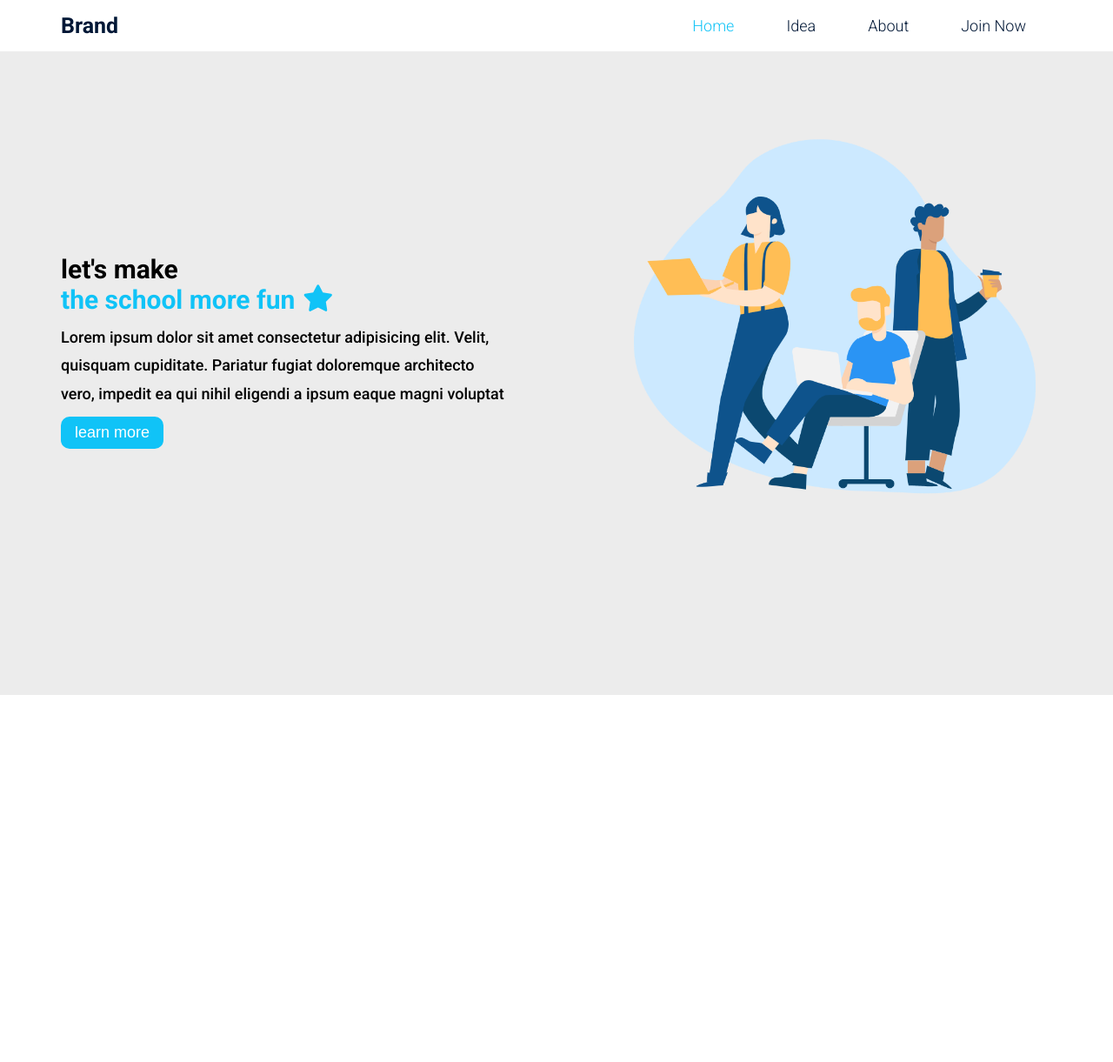
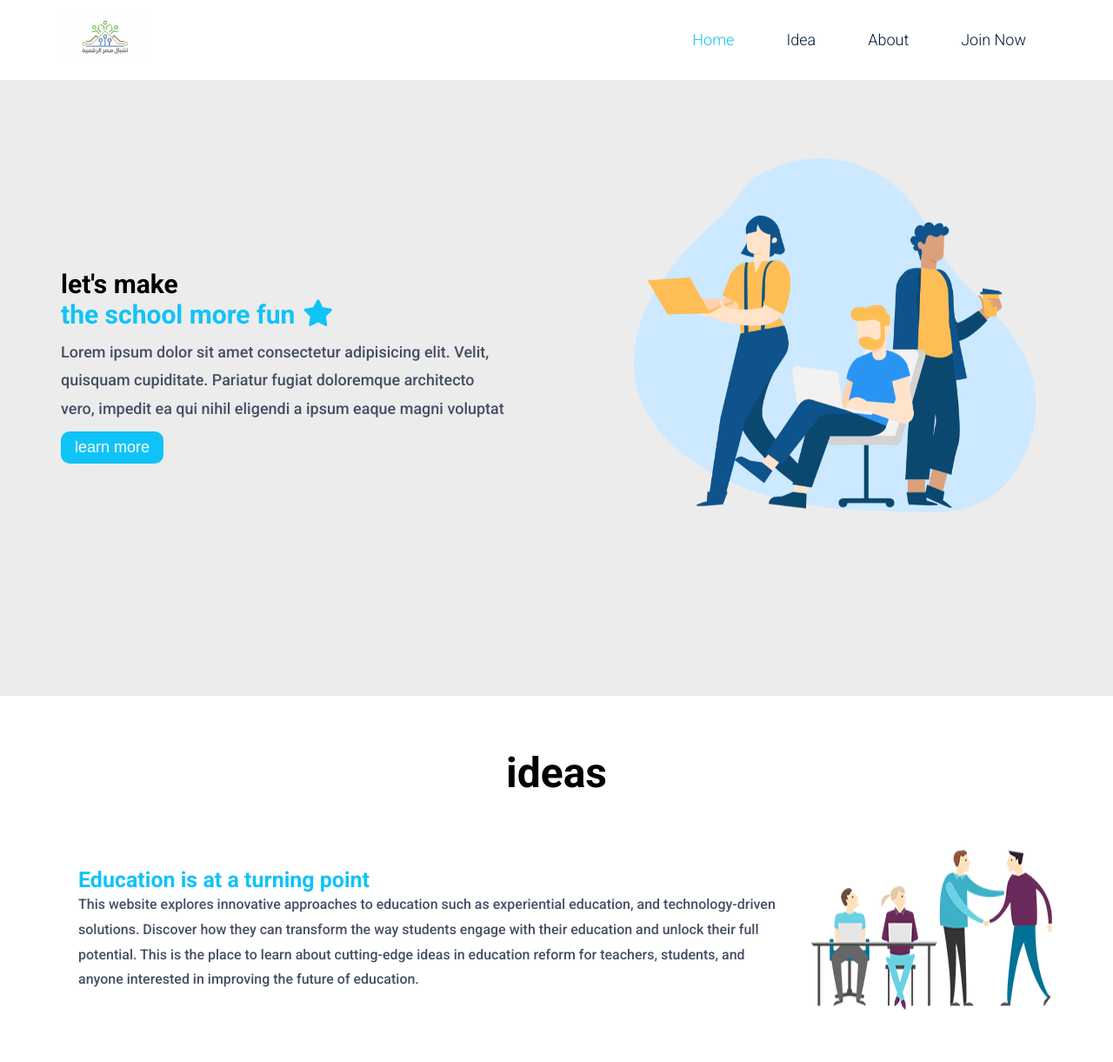
Before and after one commit to mohamedhyssm/school-website, a plain HTML site: page index.html in a window 1280 px wide. Shown: the whole page at 87% size. Before the commit the page ends 800 px from the top, so only its background shows below. Drawn offline with Linux system fonts and the light colour scheme.

Commit message:
Animations Created

```diff
--- /dev/null
+++ b/CSS/src/helpers/_animations.scss
@@ -0,0 +1,45 @@
+@keyframes up-and-down {
+
+  0%,
+  100% {
+    transform: translateY(0);
+  }
+
+  50% {
+    transform: translateY(-50px);
+  }
+}
+
+@keyframes left-to-right {
+  0% {
+    transform: translateX(-100px);
+  }
+
+  100% {
+    transform: translateX(0);
+  }
+}
+
+@keyframes fadeInDown {
+  0% {
+    opacity: 0;
+    transform: translateY(-50px)
+  }
+
+  to {
+    opacity: 1;
+    transform: translateY(0)
+  }
+}
+
+@keyframes fadeInTop {
+  0% {
+    opacity: 0;
+    transform: translateY(50px)
+  }
+
+  to {
+    opacity: 1;
+    transform: translateY(0)
+  }
+}
--- a/CSS/src/helpers/_mixins.scss
+++ b/CSS/src/helpers/_mixins.scss
@@ -2,6 +2,18 @@
   width: $dimensions;
   height: $dimensions;
   border-radius: 50%;
+}
+
+@mixin section-padding($paddingTop: 60px, $paddingBottom: "undefined") {
+  @if ($paddingBottom =="undefined") {
+    padding-top: $paddingTop;
+    padding-bottom: $paddingTop;
+  }
+
+  @else {
+    padding-top: $paddingTop;
+    padding-bottom: $paddingBottom;
+  }
 }
 
 @mixin flex-center($isColumn: false) {
--- a/CSS/src/layout/_header.scss
+++ b/CSS/src/layout/_header.scss
@@ -8,7 +8,17 @@ header {
     .logo {
       padding: 15px 0;
       color: $black;
-      @include font(25px, bold);
+
+      img {
+        width: 100px;
+        animation: left-to-right 0.7s;
+        transition: $mainTransition;
+
+        &:hover {
+          box-shadow: 0 0 20px 2000px #ddd;
+          filter: brightness(110%);
+        }
+      }
     }
 
     nav {
--- a/CSS/src/index.scss
+++ b/CSS/src/main.scss
@@ -5,6 +5,7 @@
 @import "./layout/global-rules";
 
 @import "./layout/header";
+
 
 .landing {
   background-color: #ececec;
@@ -19,13 +20,14 @@
     @include flex-space-between(true);
     padding-left: 15px;
     padding-right: 15px;
-    height: calc(100vh - 60px);
+    height: calc(100vh - 92px);
     z-index: 10;
 
     .text {
       width: 45%;
-      animation: fadeInDown 1s;
+      animation: fadeInDown 0.8s 0.7s forwards;
       margin-top: -50px;
+      opacity: 0;
 
       h1 {
         font-size: 30px;
@@ -45,6 +47,7 @@
 
       p {
         line-height: $mainLineHeight;
+        color: $grey;
         font-size: $mainPSize;
         margin-bottom: 10px;
       }
@@ -87,36 +90,51 @@
 
       img {
         width: 100%;
-        animation: up-and-down 8s 1s infinite;
+        opacity: 0;
+        animation: fadeInTop 1s forwards, up-and-down 8s 2.5s infinite;
       }
 
       @media (max-width: 767px) {
         display: none;
       }
     }
+
+    @media (max-width: 767px) {
+      height: calc(100vh - 127px);
+    }
   }
 }
 
-@keyframes up-and-down {
+.article-1 {
+  @include section-padding();
 
-  0%,
-  100% {
-    transform: translateY(0);
+  .main-heading {
+    margin-bottom: 60px;
+    font-size: 2rem;
+    text-align: center;
   }
 
-  50% {
-    transform: translateY(-50px);
+  .container {
+    display: flex;
+
+    .text {
+      padding: 20px;
+
+      h3 {
+        color: $lightBlue;
+        font-size: 25px;
+      }
+
+      p {
+        color: $grey;
+        line-height: $mainLineHeight;
+      }
+    }
+
+    img {
+      width: 50%;
+    }
   }
 }
 
-@keyframes fadeInDown {
-  0% {
-    opacity: 0;
-    transform: translateY(-50px)
-  }
-
-  to {
-    opacity: 1;
-    transform: translateY(0)
-  }
-}
+@import "./helpers/animations";
--- a/index.html
+++ b/index.html
@@ -6,18 +6,20 @@
   <meta http-equiv="X-UA-Compatible" content="IE=edge">
   <meta name="viewport" content="width=device-width, initial-scale=1.0">
   <title>Creative band</title>
-  <link rel="stylesheet" href="CSS/dist/index.css">
+  <link rel="icon" type="image/png" sizes="32x32" href="./Images/favicon.png">
+  <link rel="stylesheet" href="CSS/dist/main.css">
   <link rel="preconnect" href="https://fonts.googleapis.com">
   <link rel="preconnect" href="https://fonts.gstatic.com" crossorigin>
   <link href="https://fonts.googleapis.com/css2?family=Roboto:wght@300;500;700;900&display=swap" rel="stylesheet">
   <link rel="stylesheet" href="CSS/all.min.css">
-
 </head>
 
 <body>
   <header>
     <div class="container">
-      <a href="#home" class="logo">Brand</a>
+      <a href="#home" class="logo">
+        <img src="Images/favicon.png" alt="">
+      </a>
       <nav>
         <ul>
           <li><a href="#" class="active">Home</a></li>
@@ -40,10 +42,27 @@
         <button>learn more</button>
       </div>
       <div class="image">
-        <img src="./Images/remote-team.png" alt="">
+        <img src="./Images/remote-team.png" alt="main-image">
       </div>
     </div>
   </div>
+  <article class="article-1">
+    <div class="main-heading">
+      <h2>ideas</h2>
+    </div>
+    <div class="container">
+      <div class="text">
+        <h3>Education is at a turning point</h3>
+        <p>
+          This website explores innovative approaches to education such as experiential education, and
+          technology-driven solutions. Discover how they can transform the way students engage with their education and
+          unlock their full potential. This is the place to learn about cutting-edge ideas in education reform for
+          teachers, students, and anyone interested in improving the future of education.
+        </p>
+      </div>
+      <img src="Images/welcome.png" alt="first article image">
+    </div>
+  </article>
   <script src="JS/dist/main.js"> </script>
   <script src="JS/all.min.js"> </script>
 </body>
```
Also changed, not shown: CSS/dist/main.css, Images/article-1.jpg (added), Images/f.jpeg (added), Images/favicon.PNG (added), Images/welcome.png (added), 2 other files.
